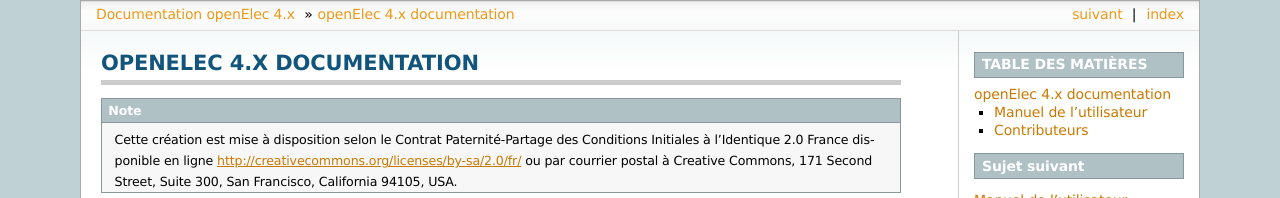
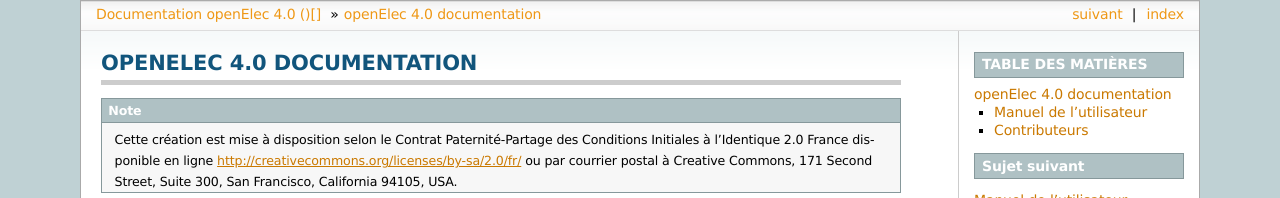
Before and after one commit to tbenita/openelec-documentation, a Sphinx documentation site: the page built from source/index.rst, in a window 1280 px wide and 900 px high. Shown: the top 198 px of the window. Built offline with Sphinx 7.4.7, drawn with Linux system fonts in a browser that asks for light colours; some of the changed text lies outside the part shown.

Commit message:
Modification des numéros de version et de release + Ajout de l'index dans la génération pdf

```diff
--- a/source/conf.py
+++ b/source/conf.py
@@ -48,9 +48,9 @@ copyright = u'2013, openMairie'
 # built documents.
 #
 # The short X.Y version.
-version = '4.x'
+version = '4.0'
 # The full version, including alpha/beta/rc tags.
-release = '4.x'
+release = '4.0 ()[]'
 
 # The language for content autogenerated by Sphinx. Refer to documentation
 # for a list of supported languages.
@@ -208,6 +208,8 @@ latex_documents = [
 # If false, no module index is generated.
 #latex_domain_indices = True
 
+latex_elements = {}
+latex_elements['preamble'] = '\\setcounter{secnumdepth}{5}\\setcounter{tocdepth}{5}'
 
 # -- Options for manual page output --------------------------------------------
 
--- a/source/index.rst
+++ b/source/index.rst
@@ -1,7 +1,7 @@
 .. openelec documentation master file.
 
 ==========================
-openElec 4.x documentation
+openElec 4.0 documentation
 ==========================
 
 .. note::
```
